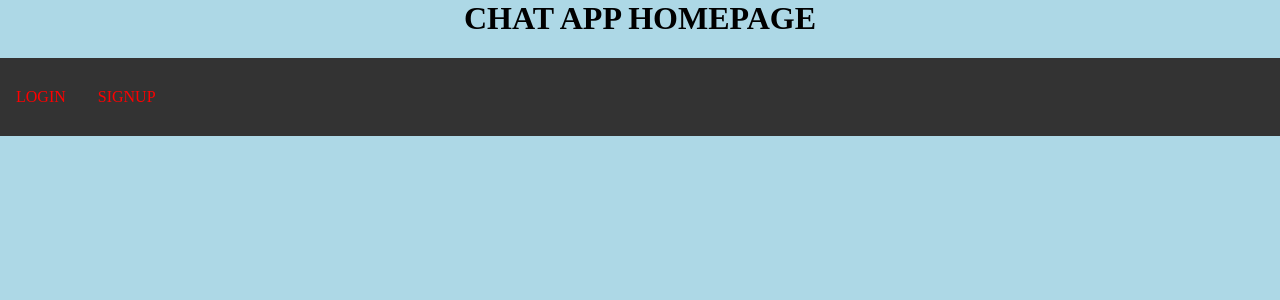
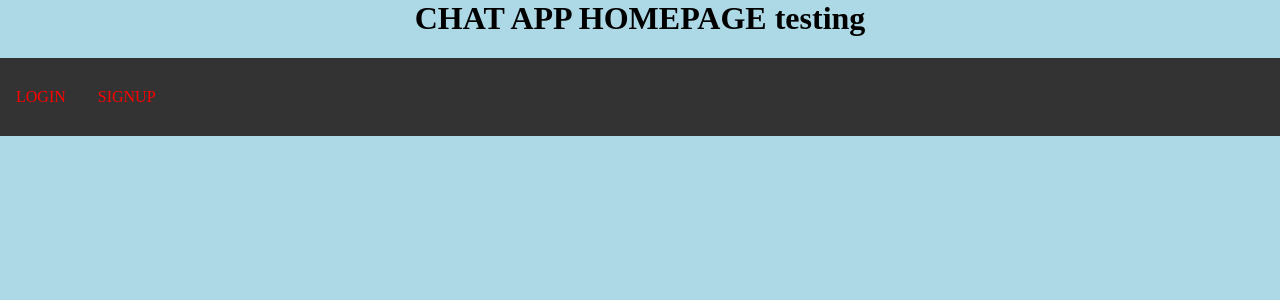
Before and after one commit to Bhaktibj/Simple_Chat_Application, a Django app: page / in a window 1280 px wide. Shown: the top 300 px of the page. Run offline with Django 3.2, Linux system fonts and the light colour scheme.

Commit message:
Update home.html

```diff
--- a/Simple_ChatApp/page/templates/page/home.html
+++ b/Simple_ChatApp/page/templates/page/home.html
@@ -30,7 +30,7 @@
      }
 </style>
 <body>
-<h1 style="color:black"; align="center">CHAT APP HOMEPAGE</h1>
+<h1 style="color:black"; align="center">CHAT APP HOMEPAGE testing</h1>
 <div class="navbar">
 <a href="{% url 'login' %}"><p style="color:red"   align="center">LOGIN</p></a>
     <a href="{% url 'signup' %}"><p style="color:red" align="center">SIGNUP</p></a>
```
